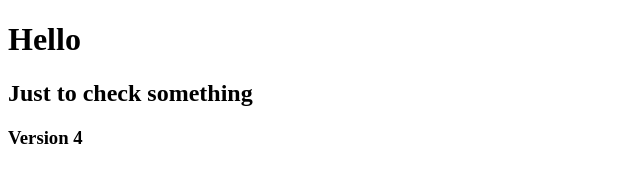
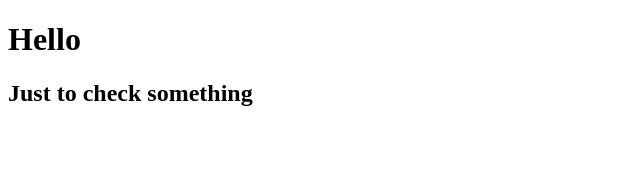
Before and after one commit to MehakDhingra-1510/LearningGit2, a plain HTML site: page index.html in a window 1280 px wide. Shown: the full height of the page, 0-640 px from the left. Drawn offline with Linux system fonts and the light colour scheme.

Commit message:
Revert "Version 4"
This reverts commit adadc48ed39984f6985c804bce0dbe052d8f5ec1.

```diff
--- a/index.html
+++ b/index.html
@@ -8,6 +8,5 @@
 <body>
     <h1>Hello</h1>
     <h2>Just to check something</h2>
-    <h3>Version 4</h3>
 </body>
 </html>
```
